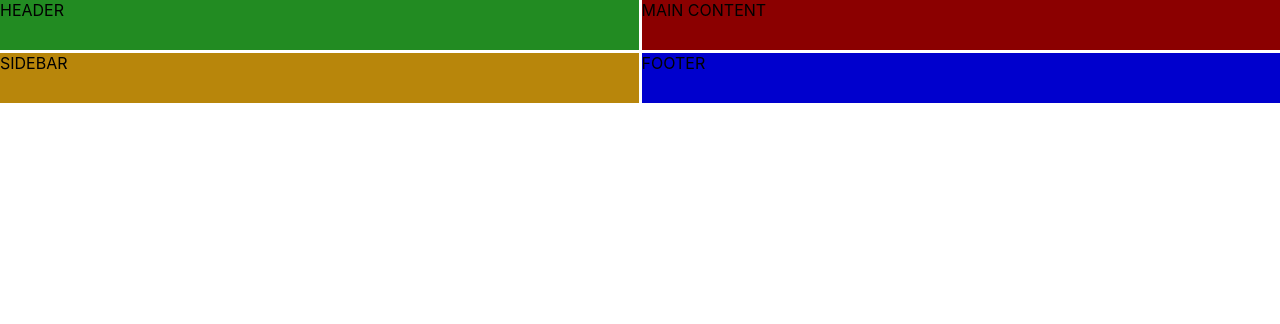
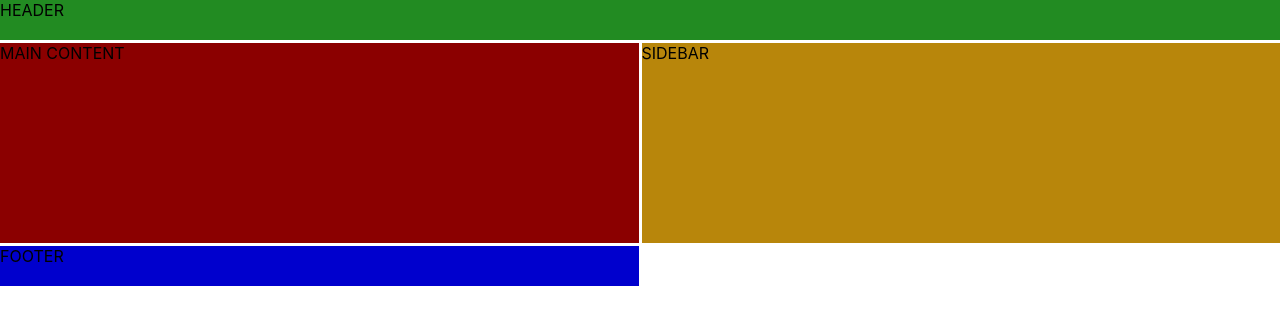
Before and after one commit to jFarrow02/restaurantfinder-2021-11-client, a React (Create React App) app: page / in a window 1280 px wide. Shown: the top 324 px of the page. Built offline with nearby package versions, Linux system fonts and the light colour scheme; no server answers.

Commit message:
header grid-column-start grid-column-end

```diff
--- a/src/App.css
+++ b/src/App.css
@@ -1,5 +1,6 @@
 .App {
   display: grid;
-  grid-template: repeat(2, 50px) / repeat(2, 1fr);
+  grid-template-columns: repeat(2, 1fr);
+  grid-template-rows: 40px 200px 40px;
   grid-gap: 3px;
 }
--- a/src/components/Header/Header.css
+++ b/src/components/Header/Header.css
@@ -1,3 +1,5 @@
 .Header {
     background-color: forestgreen;
+    grid-column-start: 1;
+    grid-column-end: 3;
 }
```
